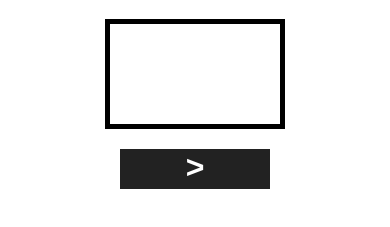
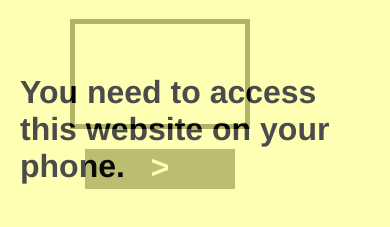
Before and after one commit to semiautoarchitecture/brickdegree, a plain HTML site: page index.html in a window 390 px wide. Shown: the part 363-590 px from the top of the page. Drawn offline with nearby package versions, Linux system fonts and the light colour scheme.

Commit message:
mobile friendly

```diff
--- a/index.html
+++ b/index.html
@@ -29,7 +29,12 @@ body {
 	margin: 0px;
 	padding: 0px;
 	height: 100px;
+	width: 320px;
 }
+img, table {
+    max-width: 320px;
+}
+
 .flexcontainer {
 	height: 100vh;
 	display: flex;
@@ -143,7 +148,11 @@ $(window).load(function() {
 
 
 	Compass.noSupport(function() {
+		$(".errormessage").html("You need to access this website on your phone.");
+		$(".errordiv").css('display', 'flex');
 	}).needGPS(function() {
+		$(".errormessage").html("You need to enable GPS or Location Services on your phone.");
+		$(".errordiv").css('display', 'flex');
 	}).needMove(function() {
 	}).init(function(e) {
 	});
@@ -241,6 +250,27 @@ body {
 	display: none;
 }
 
+.errordiv {
+	z-index: 1000;
+	padding: 20px;
+	max-width: 100%;
+	height: 100%;
+	background-color: #FEFF93;
+	position: absolute;
+	left: 0px;
+	top: 0px;
+	display: none;
+	align-items: center;
+	justify-content: center;
+	opacity: 0.7;
+	font-weight: bold;
+	font-size: 2em;
+}
+
+.errormessage {
+	height: 10px;
+}
+
 .noselect {
   -webkit-touch-callout: none; /* iOS Safari */
   -webkit-user-select: none;   /* Chrome/Safari/Opera */
@@ -256,6 +286,7 @@ body {
 <body>
 <div class="flexcontainer noselect">
 	<div class="flashdiv"></div>
+	<div class="errordiv"><div class="errorflex"><div class="errormessage"></div></div></div>
 	<div class="centerdiv">
 		<div id = "jsondump"></div>
 
```
